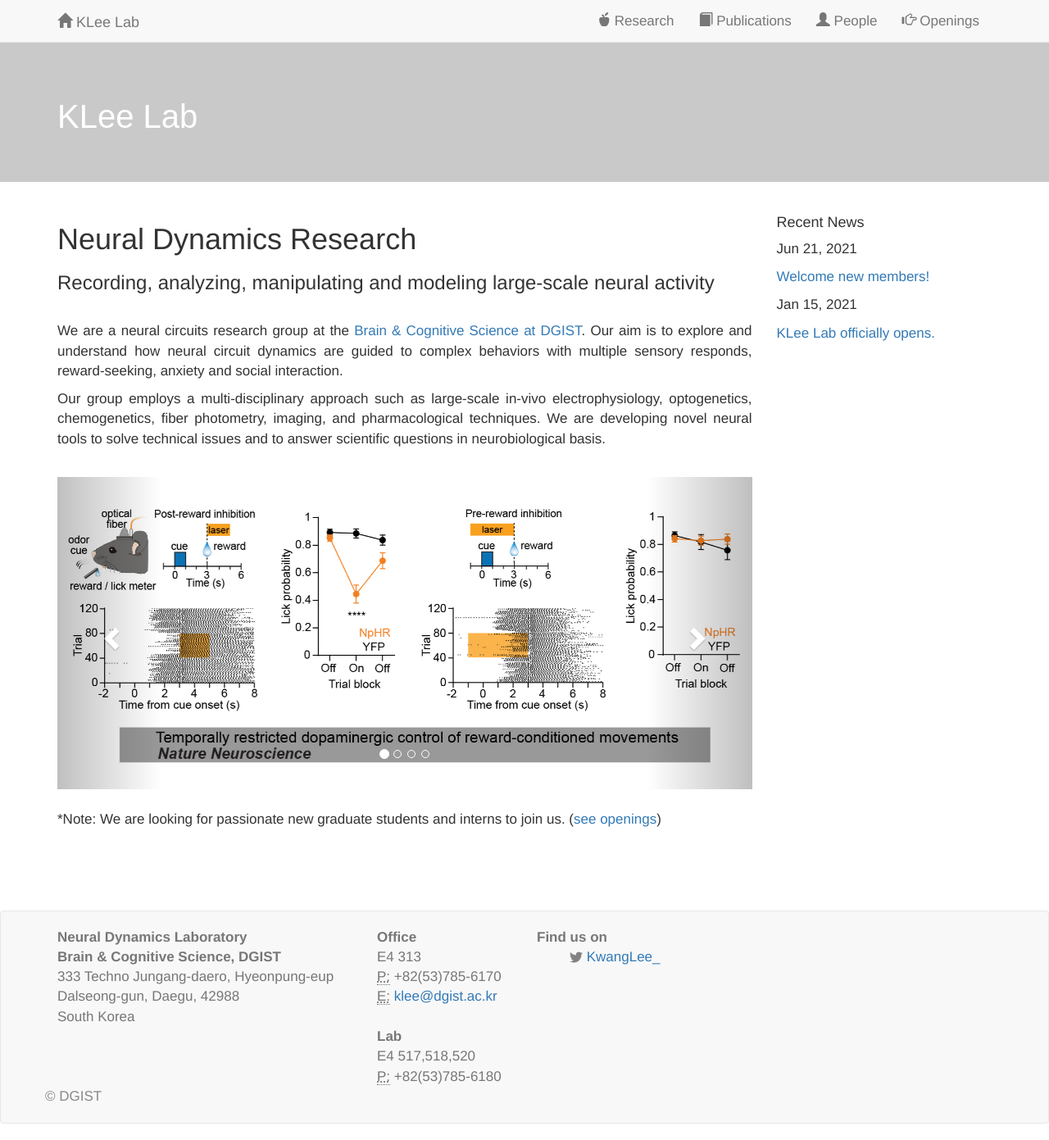
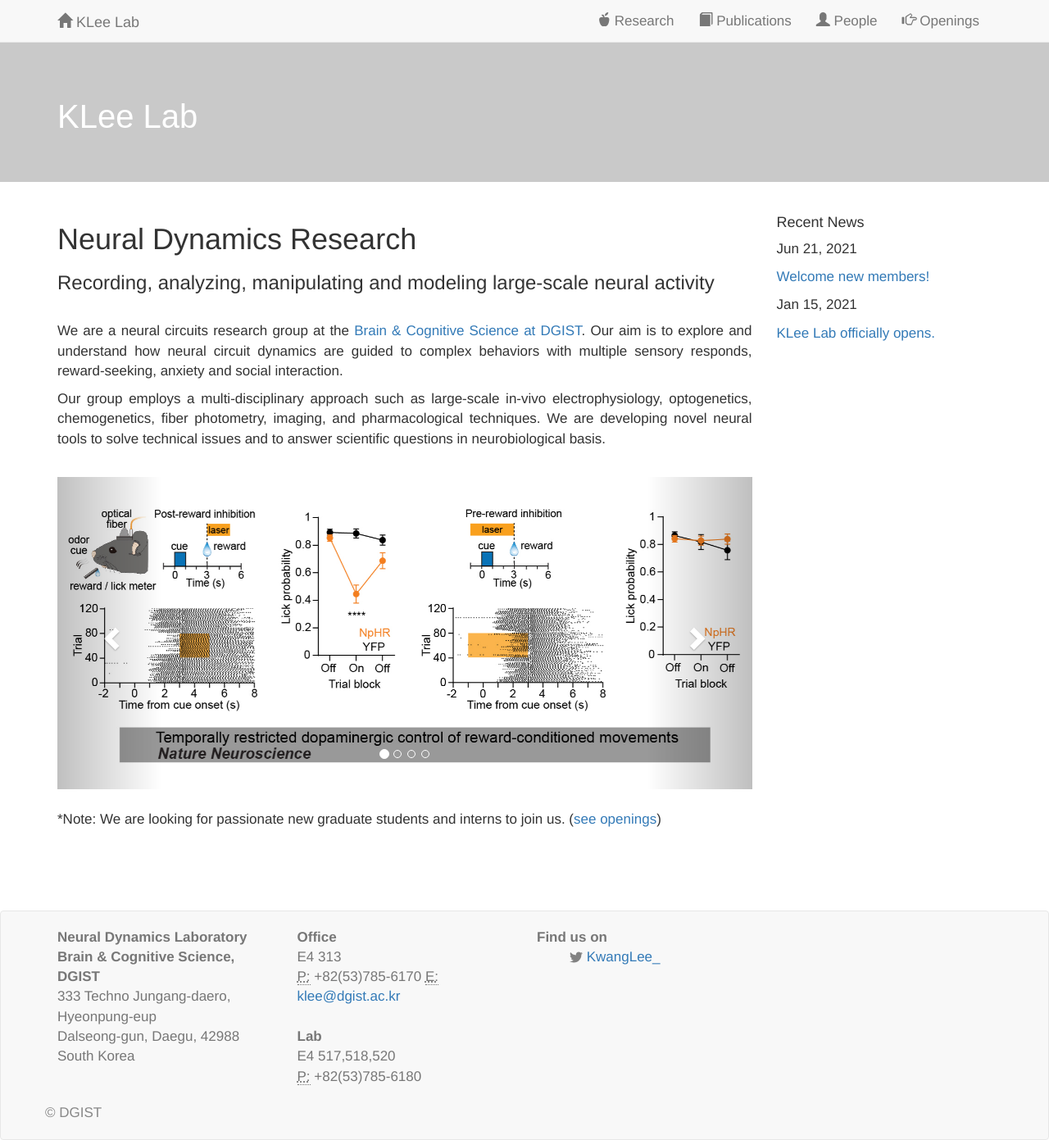
Before and after one commit to kleelab/kleelab.github.io, a Jekyll site: the page built from index.html, in a window 1280 px wide. Shown: the whole page at 82% size. Built offline with Jekyll 4.4.1, drawn with Linux system fonts in a browser that asks for light colours; nearby versions of some CDN libraries; a style sheet for code colours, icons or effects is not loaded.

Commit message:
Update footer.html

```diff
--- a/_includes/footer.html
+++ b/_includes/footer.html
@@ -4,7 +4,7 @@
 
         <div class="address">
             <div class="row">
-                <div class="col-md-4">
+                <div class="col-md-3">
                     <address>
                         <strong>Neural Dynamics Laboratory</strong><br>
                         <strong>Brain & Cognitive Science, DGIST</strong><br>
@@ -14,7 +14,7 @@
                     </address>
                  </col-md-4>
                 </div>
-                <div class="col-md-2">
+                <div class="col-md-3">
                     <strong>Office</strong><br>
                     E4 313<br />
                         <abbr title="Phone">P:</abbr> +82(53)785-6170
```
